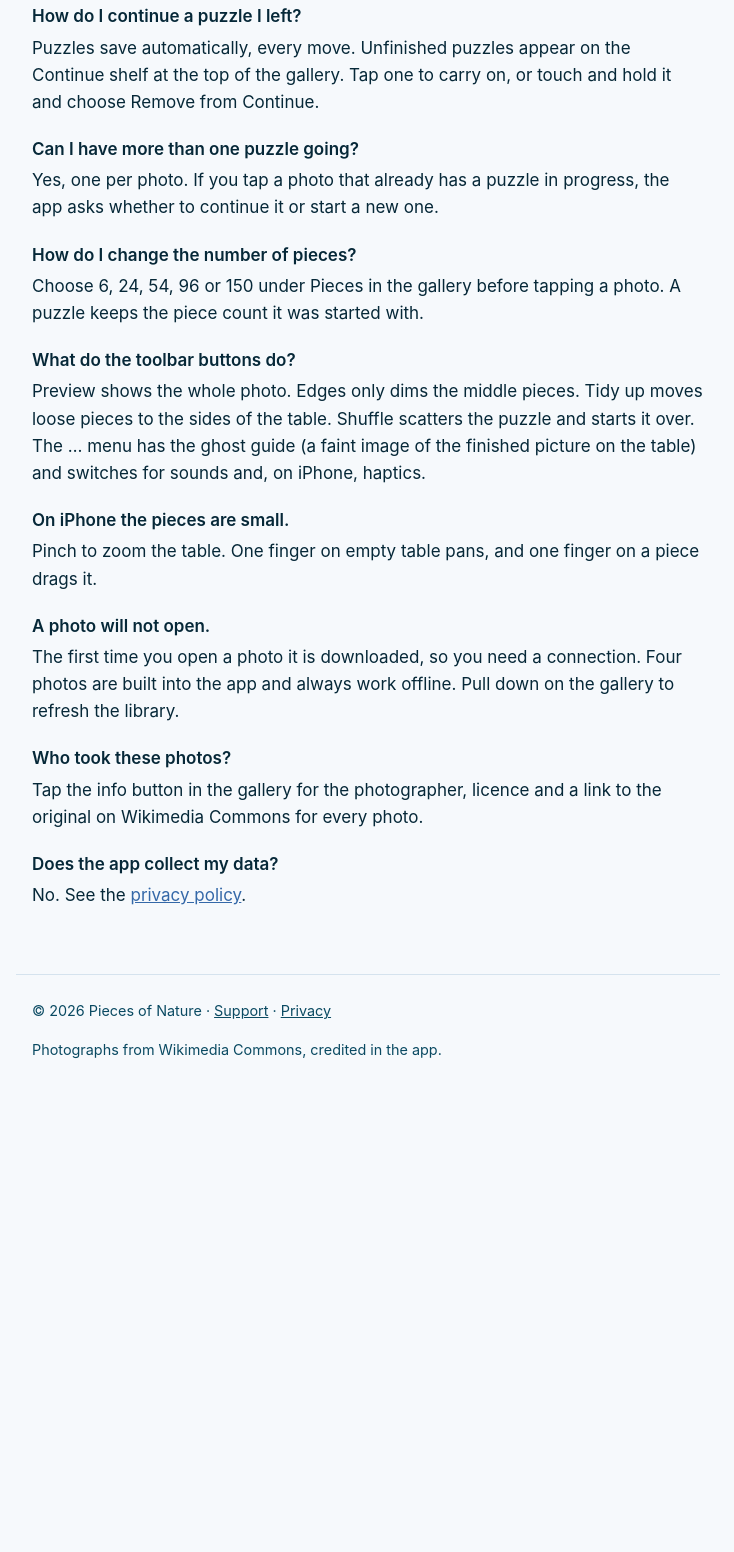
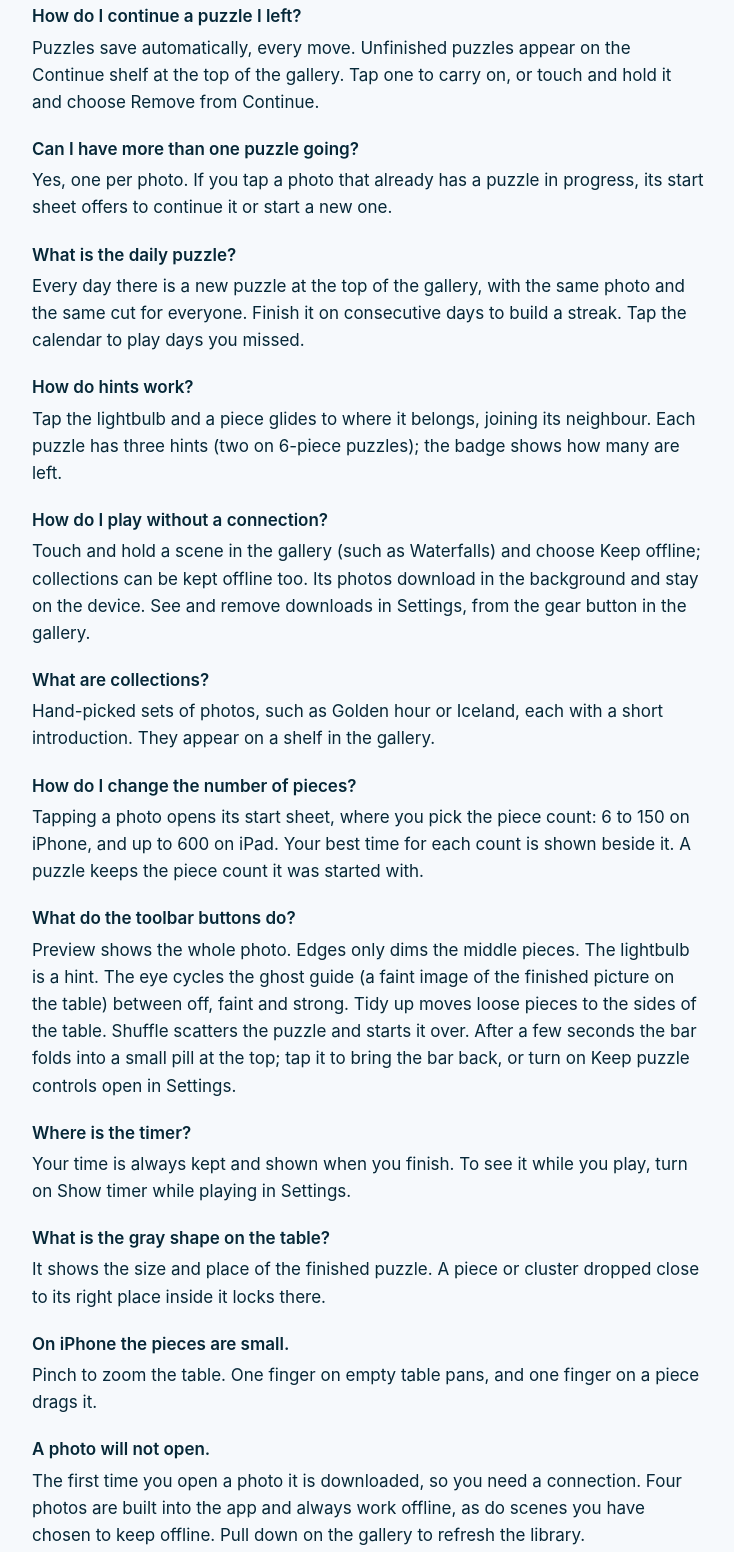
Before and after one commit to piecesofnature/piecesofnature.github.io, a plain HTML site: page support/index.html in a window 1280 px wide. Shown: the part 432-1984 px from the top of the page, without its empty margins (272-1006 px from the left). Before the commit the page ends 1541 px from the top, so only its background shows below. Drawn offline with Linux system fonts and the light colour scheme.

Commit message:
Link to the App Store and update the site for 1.1
Free on the App Store badge, 600 pieces on iPad, new screenshots, and the
support answers for the new toolbar, start sheet, timer and board outline.

```diff
--- a/assets/site.css
+++ b/assets/site.css
@@ -75,6 +75,13 @@ p, ul { margin: 0 0 1rem; }
   color: var(--muted);
   font-weight: 600;
 }
+a.badge.store {
+  background: var(--accent);
+  border-color: transparent;
+  color: var(--bg);
+  text-decoration: none;
+}
+a.badge.store:hover { filter: brightness(1.08); }
 .card {
   background: var(--surface);
   border: 1px solid var(--border);
--- a/support/index.html
+++ b/support/index.html
@@ -38,22 +38,40 @@
   <dd>Puzzles save automatically, every move. Unfinished puzzles appear on the Continue shelf at the top of the gallery. Tap one to carry on, or touch and hold it and choose Remove from Continue.</dd>
 
   <dt>Can I have more than one puzzle going?</dt>
-  <dd>Yes, one per photo. If you tap a photo that already has a puzzle in progress, the app asks whether to continue it or start a new one.</dd>
+  <dd>Yes, one per photo. If you tap a photo that already has a puzzle in progress, its start sheet offers to continue it or start a new one.</dd>
+
+  <dt>What is the daily puzzle?</dt>
+  <dd>Every day there is a new puzzle at the top of the gallery, with the same photo and the same cut for everyone. Finish it on consecutive days to build a streak. Tap the calendar to play days you missed.</dd>
+
+  <dt>How do hints work?</dt>
+  <dd>Tap the lightbulb and a piece glides to where it belongs, joining its neighbour. Each puzzle has three hints (two on 6-piece puzzles); the badge shows how many are left.</dd>
+
+  <dt>How do I play without a connection?</dt>
+  <dd>Touch and hold a scene in the gallery (such as Waterfalls) and choose Keep offline; collections can be kept offline too. Its photos download in the background and stay on the device. See and remove downloads in Settings, from the gear button in the gallery.</dd>
+
+  <dt>What are collections?</dt>
+  <dd>Hand-picked sets of photos, such as Golden hour or Iceland, each with a short introduction. They appear on a shelf in the gallery.</dd>
 
   <dt>How do I change the number of pieces?</dt>
-  <dd>Choose 6, 24, 54, 96 or 150 under Pieces in the gallery before tapping a photo. A puzzle keeps the piece count it was started with.</dd>
+  <dd>Tapping a photo opens its start sheet, where you pick the piece count: 6 to 150 on iPhone, and up to 600 on iPad. Your best time for each count is shown beside it. A puzzle keeps the piece count it was started with.</dd>
 
   <dt>What do the toolbar buttons do?</dt>
-  <dd>Preview shows the whole photo. Edges only dims the middle pieces. Tidy up moves loose pieces to the sides of the table. Shuffle scatters the puzzle and starts it over. The … menu has the ghost guide (a faint image of the finished picture on the table) and switches for sounds and, on iPhone, haptics.</dd>
+  <dd>Preview shows the whole photo. Edges only dims the middle pieces. The lightbulb is a hint. The eye cycles the ghost guide (a faint image of the finished picture on the table) between off, faint and strong. Tidy up moves loose pieces to the sides of the table. Shuffle scatters the puzzle and starts it over. After a few seconds the bar folds into a small pill at the top; tap it to bring the bar back, or turn on Keep puzzle controls open in Settings.</dd>
+
+  <dt>Where is the timer?</dt>
+  <dd>Your time is always kept and shown when you finish. To see it while you play, turn on Show timer while playing in Settings.</dd>
+
+  <dt>What is the gray shape on the table?</dt>
+  <dd>It shows the size and place of the finished puzzle. A piece or cluster dropped close to its right place inside it locks there.</dd>
 
   <dt>On iPhone the pieces are small.</dt>
   <dd>Pinch to zoom the table. One finger on empty table pans, and one finger on a piece drags it.</dd>
 
   <dt>A photo will not open.</dt>
-  <dd>The first time you open a photo it is downloaded, so you need a connection. Four photos are built into the app and always work offline. Pull down on the gallery to refresh the library.</dd>
+  <dd>The first time you open a photo it is downloaded, so you need a connection. Four photos are built into the app and always work offline, as do scenes you have chosen to keep offline. Pull down on the gallery to refresh the library.</dd>
 
-  <dt>Who took these photos?</dt>
-  <dd>Tap the info button in the gallery for the photographer, licence and a link to the original on Wikimedia Commons for every photo.</dd>
+  <dt>Who took these photos, and where?</dt>
+  <dd>When you finish a puzzle, the photo's story shows a few lines about the place, the photographer and, where known, a map pin. Tap the info button in the gallery for the photographer, licence and a link to the original on Wikimedia Commons for every photo.</dd>
 
   <dt>Does the app collect my data?</dt>
   <dd>No. See the <a href="/privacy/">privacy policy</a>.</dd>
```
Also changed, not shown: index.html (+6 -5 lines), assets/screenshots/ipad-board.jpg, assets/screenshots/ipad-photo-story.jpg, assets/screenshots/iphone-daily.jpg.
